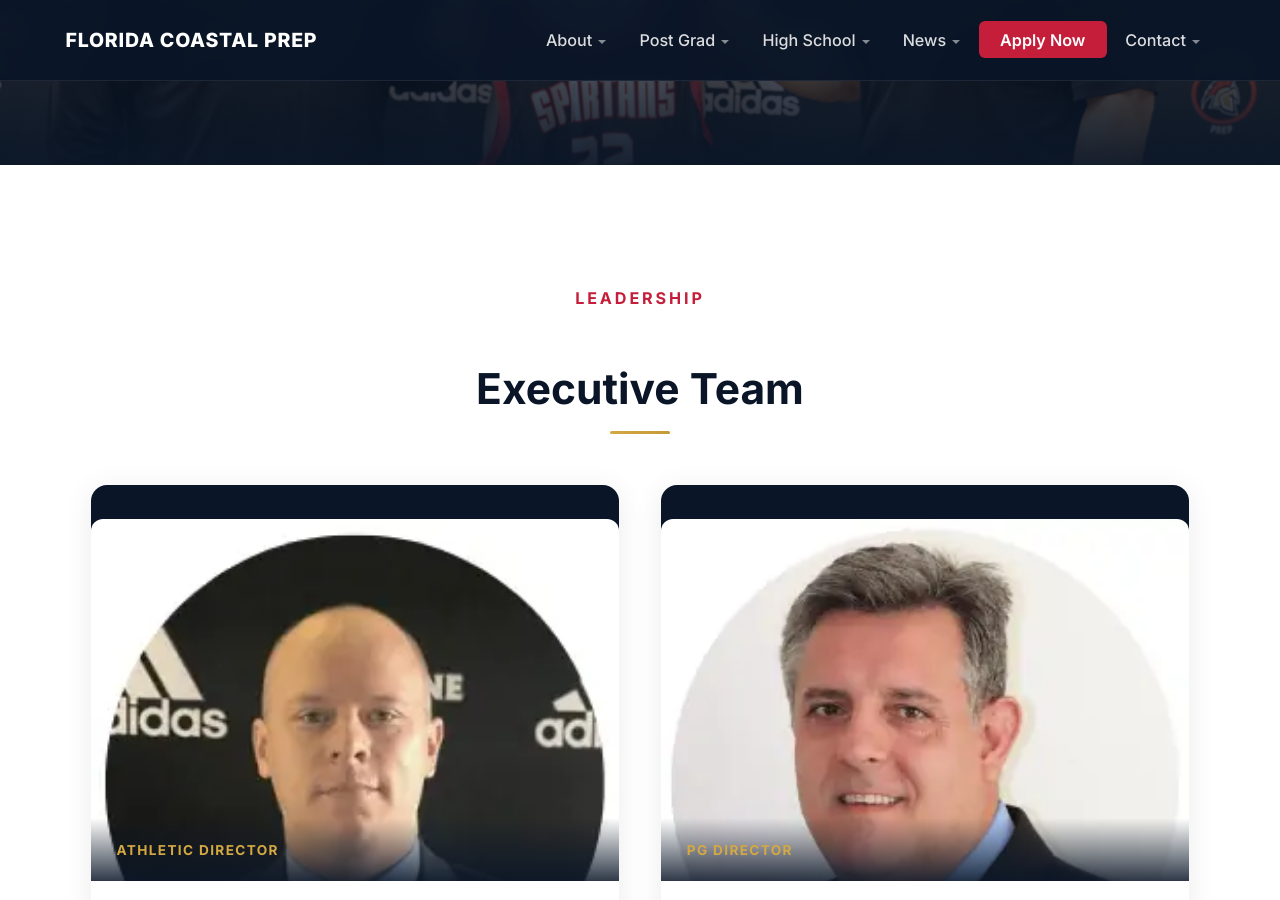
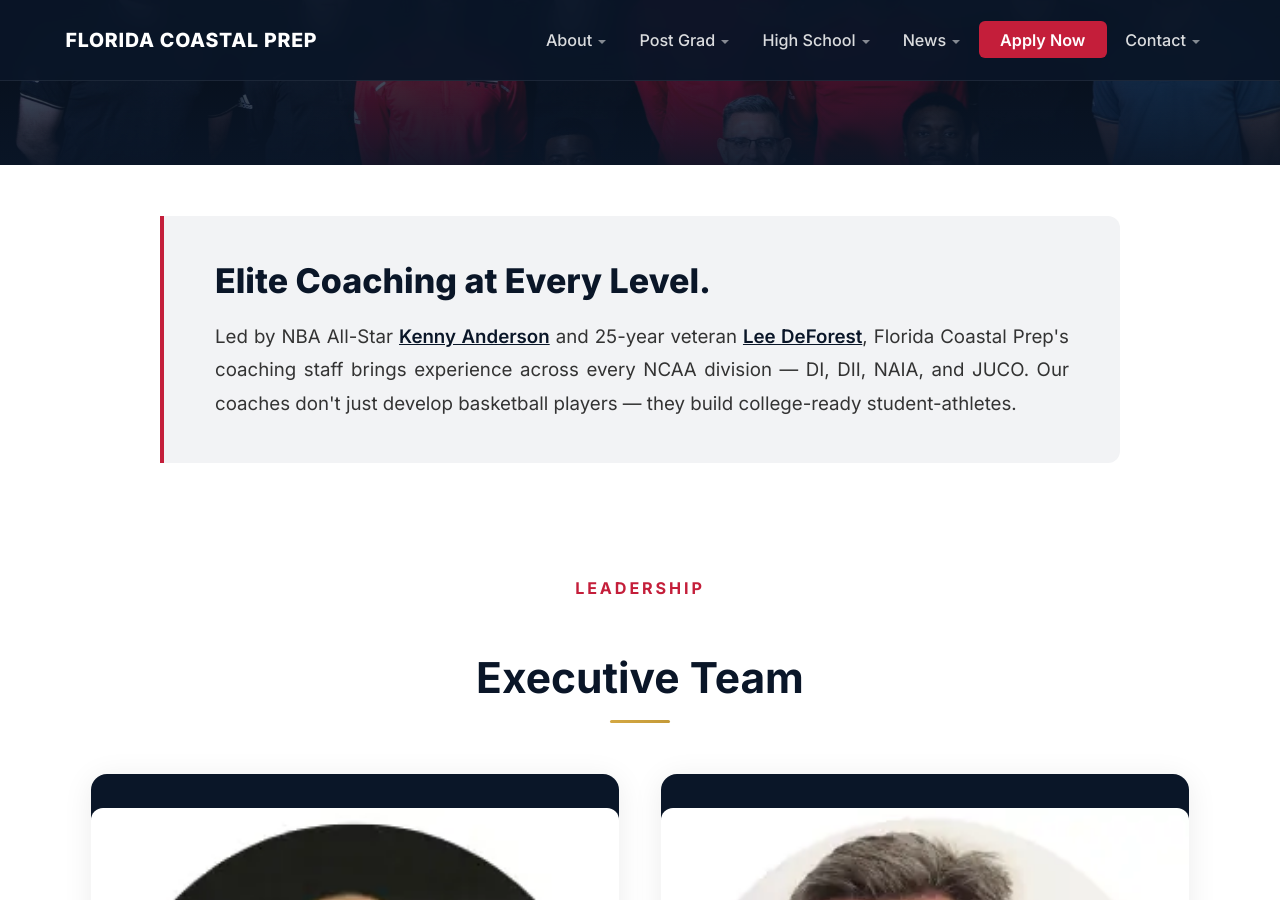
Before and after one commit to CoachD23/fcp-jekyll-site, a Jekyll site: the page built from coaches.md, in a window 1280 px wide and 900 px high, scrolled down 403 px. Built offline with Jekyll 4.4.1, drawn with Linux system fonts in a browser that asks for light colours; a script that is not in the unit is left out; some of the changed text lies outside the part shown.

Commit message:
fix: Coaches page style-guide audit + new hero image
Style guide fixes:
- Add Intro Statement (was missing — required by style-guide.md #4)
- Add fade-in to all section wrappers (was only on cards)
- Change div → section for semantic HTML
- CTA: btn-outline → btn-gold per style guide pattern
- CTA: add cross-link to /training/ in subtitle
- Add loading=lazy to all below-fold coach photos
- Enhance alt text with Fort Walton Beach location keywords
- Add anchor IDs for Kenny Anderson and Lee DeForest

Hero image:
- New dedicated coaches hero (DSC_3729.jpg)
- Resized 5490x4675 → 1920x1634, lightened 15%, 439KB

```diff
--- a/coaches.md
+++ b/coaches.md
@@ -3,14 +3,20 @@
 title: Management & Staff
 subtitle: The Team Behind the Team
 description: "Meet the Florida Coastal Prep coaching staff — including NBA All-Star Kenny Anderson (14-year NBA career), Director Lee DeForest (25+ years coaching experience), and elite trainers who've developed 500+ college commits."
-hero_image: /assets/images/about-hero.jpg
+hero_image: /assets/images/coaches/coaches-hero.jpg
 og_image: /assets/images/coaches/kenny-anderson.png
 hero_title: Management & Staff
 hero_subtitle: The Team Behind the Team
 ---
 
+<!-- Intro Statement -->
+<section class="fade-in" style="background: #f2f3f5; border-left: 4px solid #c41e3a; margin: 0 auto 2.5rem; padding: 2.5rem 3rem; max-width: 960px; border-radius: 0 12px 12px 0;">
+  <h2 style="font-size: 2rem; font-weight: 800; color: #0a1628; line-height: 1.3; margin: 0 0 1rem;">Elite Coaching at Every Level.</h2>
+  <p style="font-size: 1.1rem; line-height: 1.8; color: #333; text-align: justify; margin: 0;">Led by NBA All-Star <a href="#kenny" style="color: #0a1628; font-weight: 600; text-decoration: underline;">Kenny Anderson</a> and 25-year veteran <a href="#lee" style="color: #0a1628; font-weight: 600; text-decoration: underline;">Lee DeForest</a>, Florida Coastal Prep's coaching staff brings experience across every NCAA division — DI, DII, NAIA, and JUCO. Our coaches don't just develop basketball players — they build college-ready student-athletes.</p>
+</section>
+
 <!-- Executive Leadership -->
-<div class="staff-section">
+<section class="staff-section fade-in">
   <div class="staff-section-header">
     <span class="section-label">Leadership</span>
     <h2>Executive Team</h2>
@@ -18,9 +24,9 @@
   </div>
 
   <div class="executive-grid">
-    <div class="executive-card fade-in">
+    <div class="executive-card fade-in" id="lee">
       <div class="executive-photo">
-        <img src="/assets/images/coaches/lee-deforest.webp" alt="Lee DeForest — Athletic Director at Florida Coastal Prep">
+        <img src="/assets/images/coaches/lee-deforest.webp" alt="Lee DeForest — Athletic Director at Florida Coastal Prep in Fort Walton Beach, Florida">
         <div class="executive-overlay">
           <span class="exec-title">Athletic Director</span>
         </div>
@@ -39,7 +45,7 @@
 
     <div class="executive-card fade-in">
       <div class="executive-photo">
-        <img src="/assets/images/coaches/vando-becheli.webp" alt="Vando Becheli — Post-Graduate Director at Florida Coastal Prep">
+        <img src="/assets/images/coaches/vando-becheli.webp" alt="Vando Becheli — Post-Graduate Director at Florida Coastal Prep in Fort Walton Beach, Florida">
         <div class="executive-overlay">
           <span class="exec-title">PG Director</span>
         </div>
@@ -56,10 +62,10 @@
       </div>
     </div>
   </div>
-</div>
+</section>
 
-<!-- Coaching Staff — New 3-Column Card Grid -->
-<div class="staff-section staff-section-dark">
+<!-- Coaching Staff -->
+<section class="staff-section staff-section-dark fade-in">
   <div class="staff-section-header">
     <span class="section-label">Coaches</span>
     <h2>Coaching Staff</h2>
@@ -67,9 +73,9 @@
   </div>
 
   <div class="coach-card-grid">
-    <div class="coach-card fade-in">
+    <div class="coach-card fade-in" id="kenny">
       <div class="coach-card-photo">
-        <img src="/assets/images/coaches/kenny-anderson.png" alt="Kenny Anderson — NBA All-Star and FCP Basketball Coach">
+        <img src="/assets/images/coaches/kenny-anderson.png" alt="Kenny Anderson — NBA All-Star and Florida Coastal Prep Basketball Coach in Fort Walton Beach" loading="lazy">
       </div>
       <div class="coach-card-info">
         <span class="coach-card-badge">NBA All-Star</span>
@@ -81,7 +87,7 @@
 
     <div class="coach-card fade-in">
       <div class="coach-card-photo">
-        <img src="/assets/images/coaches/jared-dugan.png" alt="Jared Dugan — Head Post-Grad Coach and Recruiting Coordinator">
+        <img src="/assets/images/coaches/jared-dugan.png" alt="Jared Dugan — Head Post-Grad Coach and Recruiting Coordinator at Florida Coastal Prep" loading="lazy">
       </div>
       <div class="coach-card-info">
         <h3>Jared Dugan</h3>
@@ -92,7 +98,7 @@
 
     <div class="coach-card fade-in">
       <div class="coach-card-photo">
-        <img src="/assets/images/coaches/dmitry-utolin.webp" alt="Dmitry Utolin — Head Coach and Sports Performance Director">
+        <img src="/assets/images/coaches/dmitry-utolin.webp" alt="Dmitry Utolin — Head Coach and Sports Performance Director at Florida Coastal Prep" loading="lazy">
       </div>
       <div class="coach-card-info">
         <span class="coach-card-badge">NAIA All-American</span>
@@ -104,7 +110,7 @@
 
     <div class="coach-card fade-in">
       <div class="coach-card-photo">
-        <img src="/assets/images/coaches/tyler-martin.png" alt="Tyler Martin — Head Skill Development Coach">
+        <img src="/assets/images/coaches/tyler-martin.png" alt="Tyler Martin — Head Skill Development Coach at Florida Coastal Prep" loading="lazy">
       </div>
       <div class="coach-card-info">
         <h3>Tyler Martin</h3>
@@ -115,7 +121,7 @@
 
     <div class="coach-card fade-in">
       <div class="coach-card-photo">
-        <img src="/assets/images/coaches/dada-huang.webp" alt="Guanda Dada Huang — International Recruiter and Basketball Coach">
+        <img src="/assets/images/coaches/dada-huang.webp" alt="Guanda Dada Huang — International Recruiter and Basketball Coach at Florida Coastal Prep" loading="lazy">
       </div>
       <div class="coach-card-info">
         <h3>Guanda "Dada" Huang</h3>
@@ -124,10 +130,10 @@
       </div>
     </div>
   </div>
-</div>
+</section>
 
-<!-- Advisory Board — Same 3-Column Card Grid -->
-<div class="staff-section">
+<!-- Advisory Board -->
+<section class="staff-section fade-in">
   <div class="staff-section-header">
     <span class="section-label">Advisors</span>
     <h2>Advisory Board</h2>
@@ -137,7 +143,7 @@
   <div class="coach-card-grid">
     <div class="coach-card fade-in">
       <div class="coach-card-photo">
-        <img src="/assets/images/coaches/tom-bower.webp" alt="Tom Bower — FCP Advisory Board member, co-founder of Leading Athletics">
+        <img src="/assets/images/coaches/tom-bower.webp" alt="Tom Bower — FCP Advisory Board member, co-founder of Leading Athletics" loading="lazy">
       </div>
       <div class="coach-card-info">
         <h3>Tom Bower</h3>
@@ -148,7 +154,7 @@
 
     <div class="coach-card fade-in">
       <div class="coach-card-photo">
-        <img src="/assets/images/coaches/shadia-natour.webp" alt="Dr. Shadia Natour — Physical Therapist and FCP Advisory Board member">
+        <img src="/assets/images/coaches/shadia-natour.webp" alt="Dr. Shadia Natour — Physical Therapist and FCP Advisory Board member" loading="lazy">
       </div>
       <div class="coach-card-info">
         <h3>Dr. Shadia Natour</h3>
@@ -159,7 +165,7 @@
 
     <div class="coach-card fade-in">
       <div class="coach-card-photo">
-        <img src="/assets/images/coaches/paul-peck.webp" alt="Paul Peck — Former NAIA Coach of the Year, FCP Advisory Board member">
+        <img src="/assets/images/coaches/paul-peck.webp" alt="Paul Peck — Former NAIA Coach of the Year, FCP Advisory Board member" loading="lazy">
       </div>
       <div class="coach-card-info">
         <span class="coach-card-badge">NAIA Coach of Year</span>
@@ -169,10 +175,10 @@
       </div>
     </div>
   </div>
-</div>
+</section>
 
 <!-- Admissions -->
-<div class="staff-section staff-section-dark">
+<section class="staff-section staff-section-dark fade-in">
   <div class="staff-section-header">
     <span class="section-label">Admissions</span>
     <h2>Admissions Office</h2>
@@ -181,7 +187,7 @@
 
   <div class="admissions-feature fade-in">
     <div class="admissions-feature-photo">
-      <img src="/assets/images/coaches/alba-reyes.webp" alt="Alba Reyes — Admissions Director at Florida Coastal Prep">
+      <img src="/assets/images/coaches/alba-reyes.webp" alt="Alba Reyes — Admissions Director at Florida Coastal Prep in Fort Walton Beach" loading="lazy">
     </div>
     <div class="admissions-feature-info">
       <h3>Alba Reyes</h3>
@@ -190,14 +196,14 @@
       <a href="/contact/" class="btn btn-primary" style="font-size: 0.88rem;">Contact Admissions</a>
     </div>
   </div>
-</div>
+</section>
 
 <div class="cta-section" style="margin-top: 0; border-radius: 0;">
   <h2>Join Our Program</h2>
-  <p>Ready to train with the best? Apply today.</p>
+  <p>Ready to train with the best? Check out our <a href="/training/" style="color: #d4a843;">training program</a> or apply today.</p>
   <div class="hero-cta">
     <a href="/apply/" class="btn btn-primary">Apply Now</a>
-    <a href="/contact/" class="btn btn-outline">Contact Us</a>
+    <a href="/commitments/" class="btn btn-gold">See Our Results</a>
   </div>
 </div>
 
```
Also changed, not shown: assets/images/coaches/coaches-hero.jpg (added).
